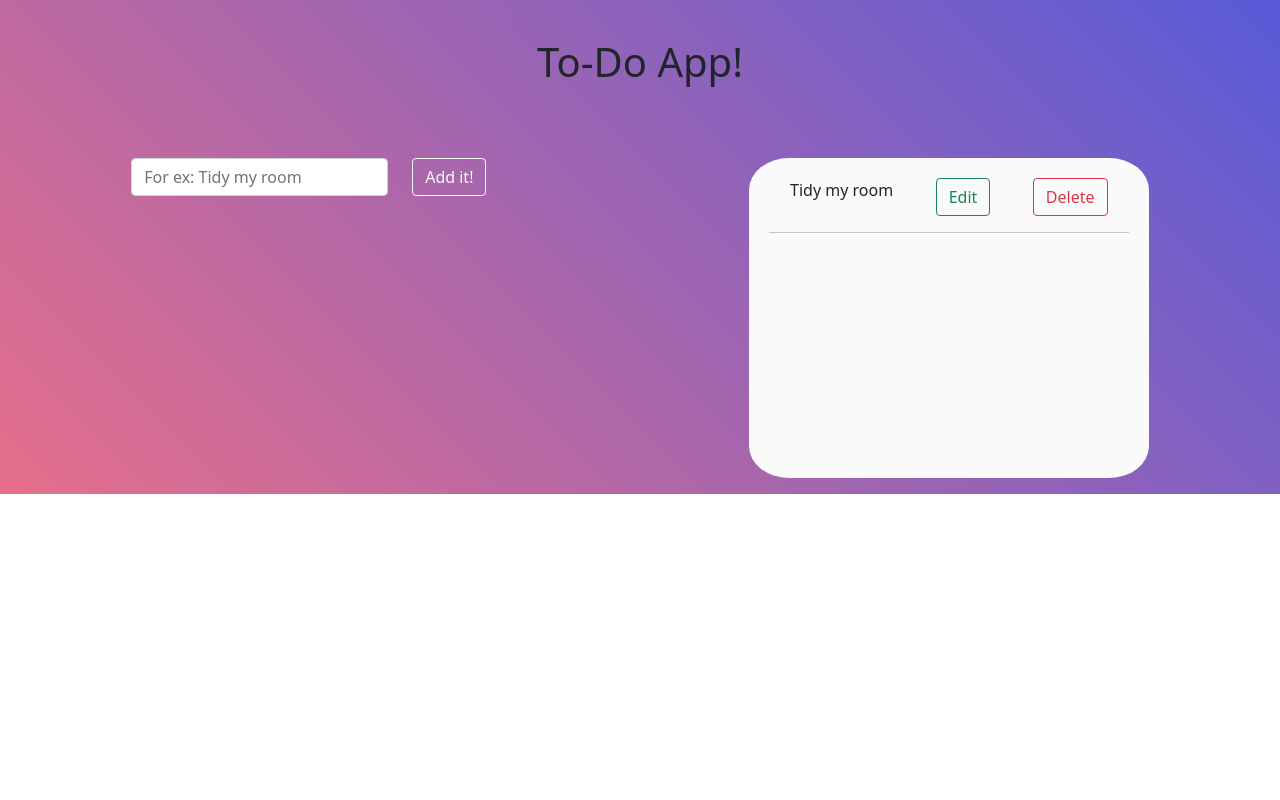
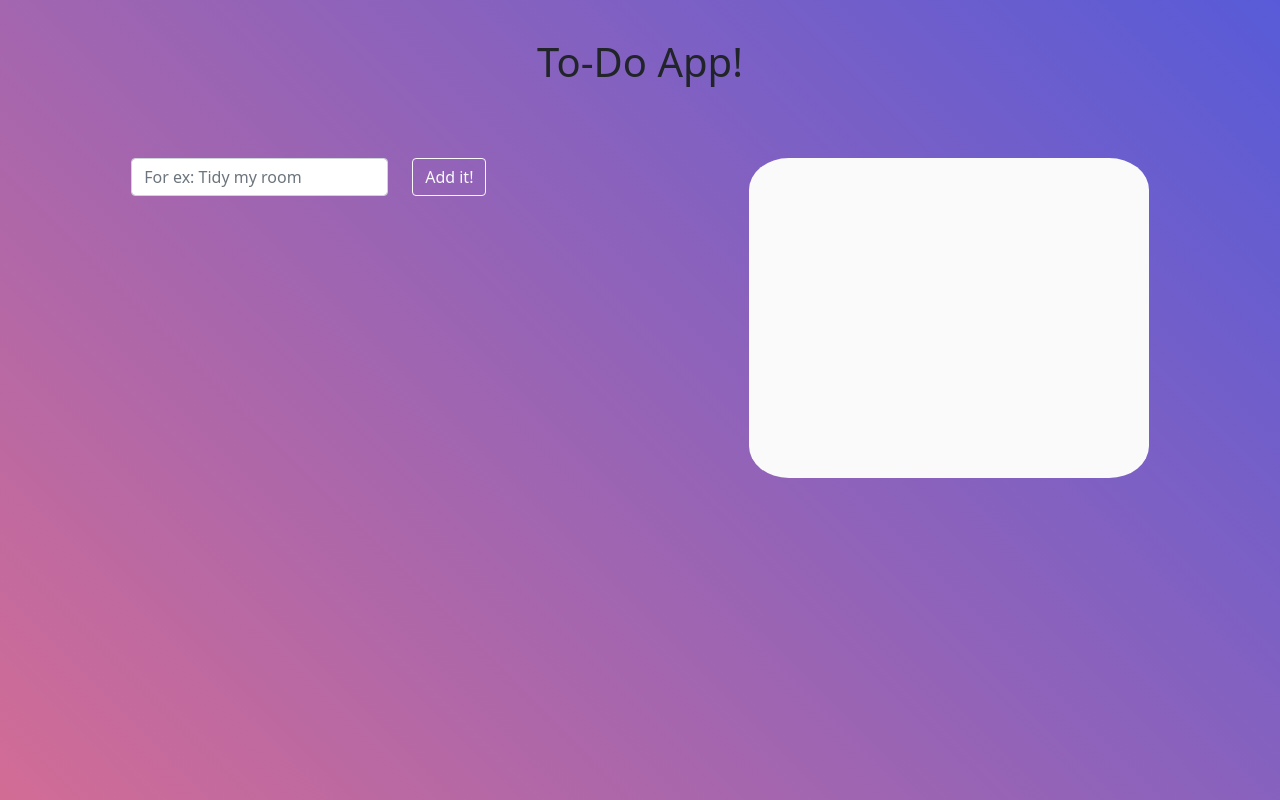
Before and after one commit to Juanideni/to-do-app, a React (Create React App) app: page / in a window 1280 px wide. Shown: the top 800 px of the page. Built offline with nearby package versions, Linux system fonts and the light colour scheme.

Commit message:
to-do list done. Working on Delete and Edit buttons

```diff
--- a/src/App.css
+++ b/src/App.css
@@ -3,6 +3,7 @@
 background: -moz-linear-gradient(45deg, rgba(213, 15, 61, 0.6), rgba(13, 17, 198, 0.69) 100%);
 background: -webkit-linear-gradient(45deg, rgba(213, 15, 61, 0.6), rgba(13, 17, 198, 0.69) 100%);
 background: linear-gradient(45deg, rgba(213, 15, 61, 0.6), rgba(13, 17, 198, 0.69) 100%);
+padding-bottom: 50%;
 }
 .title{
   display: flex;
--- a/src/App.js
+++ b/src/App.js
@@ -1,18 +1,24 @@
 import "bootstrap/dist/css/bootstrap.min.css";
+import { useState } from "react";
 import "./App.css";
 
 import Inputs from "./components/Input";
 import List from "./components/List";
 import Title from "./components/Title";
 
-function App() {
+function App(props) {
+  const [item, setItem] = useState([])
+
+  function sendTask(callbackTask) {
+    setItem(callbackTask)
+  }
   return (
     <>
       <div className="app">
         <Title />
         <div className="container-components">
-        <Inputs />
-        <List/>
+          <Inputs sendTask={sendTask}/>
+          <List task={item}/>
         </div>
       </div>
     </>
--- a/src/components/Input.js
+++ b/src/components/Input.js
@@ -1,20 +1,59 @@
+
 import { Form, Button, Row, Col } from "react-bootstrap";
-function Inputs() {
+import { useState } from "react"
+
+function Inputs(props) {
+  const [task, setTask] = useState("")
+  const [taskList, setTaskList] = useState([])
+
+  const addTask = () => {
+    const taskDetails = {
+      id: Math.floor(Math.random() * 1000),
+      item: task
+    }
+    setTaskList([...taskList, taskDetails])
+    props.sendTask(taskList)
+
+}
+
+
+function getTask(e){
+  setTask(e.target.value)
+  }
+
+  const handleSubmit = (event) => {
+    event.preventDefault();
+    setTask("")
+  }
+
+
   return (
     <>
-      <Form className="formulary">
+      <Form className="formulary" onSubmit={handleSubmit}>
         <Row className="justify-content-center">
           <Col xs="auto">
-            <Form.Control type="text" placeholder="For ex: Tidy my room" />
+            <Form.Control
+              type="text"
+              placeholder="For ex: Tidy my room"
+              onChange={getTask}
+            />
           </Col>
           <Col xs="auto">
-            <Button type="submit" className="mb-2" variant="outline-light">
+            <Button
+              type="submit"
+              className="mb-2"
+              variant="outline-light"
+              onClick={addTask}
+            >
               Add it!
             </Button>
           </Col>
         </Row>
       </Form>
+
+
     </>
   );
 }
 export default Inputs;
+//onClick={()=>props.sendTask(objectTask)}
--- a/src/components/List.js
+++ b/src/components/List.js
@@ -1,18 +1,38 @@
-import { FiEdit3 } from "react-icons/fi";
+
 import {Button} from "react-bootstrap"
 
-function List() {
+function List(props) {
+    console.log(props.task)
     return (
-      <div className="div-container">
-        <ul className="list-ul">
-          <div className="div-li">
-            <li>Tidy my room</li>
-            <Button variant="outline-success">Edit</Button>
-            <Button variant="outline-danger">Delete</Button>
-          </div>
-            <hr></hr>
-        </ul>
-      </div>
+      <>
+        {props.task !== "" ? (
+          <ul className="list-ul">
+            {props.task.map((tasks) => (
+                <>
+                    <li className="div-li">
+                        {tasks.item !== "" ?
+                            <>
+                            <h5>
+                            {tasks.item}
+                            </h5>
+                            <Button variant="outline-danger"> Delete</Button>
+                            <Button variant="outline-info">Edit</Button>
+                            </>
+                    :
+                    ""
+                        }
+
+                    </li>
+
+
+                </>
+            ))}{" "}
+                </ul>
+
+        ) : (
+          ""
+        )}
+      </>
     );
 }
 export default List;
```
